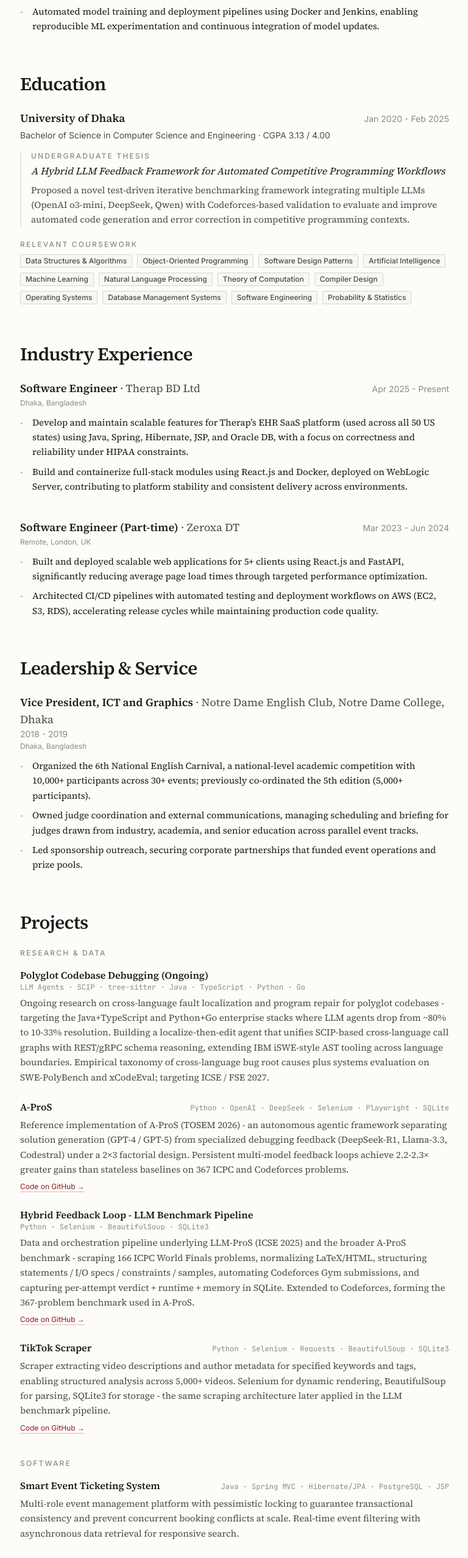
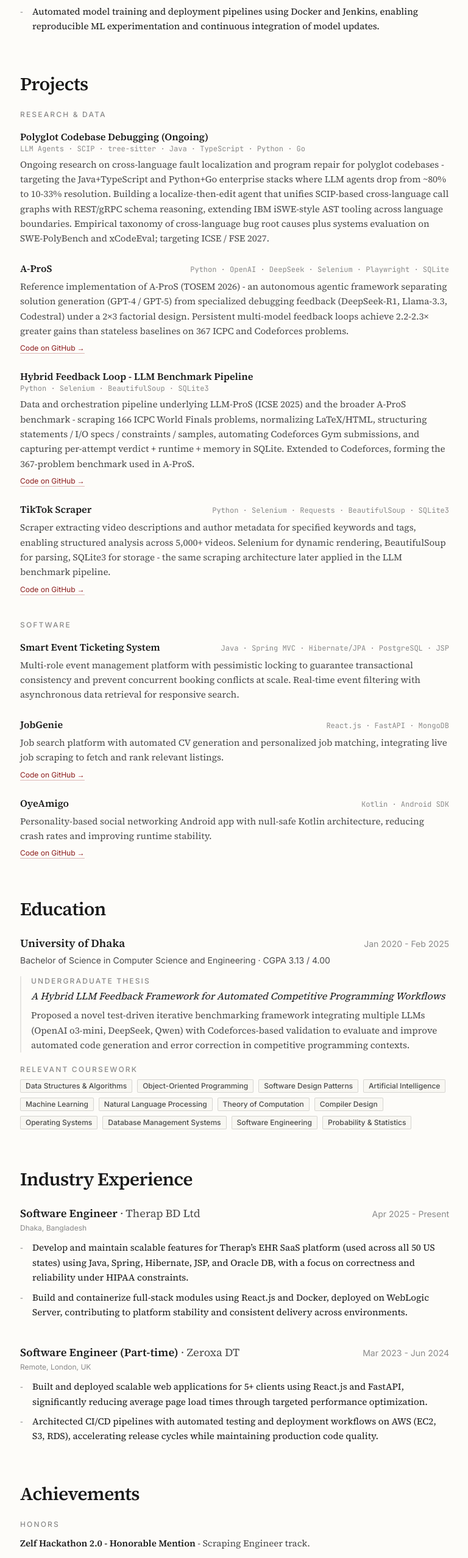
Before and after one commit to sifat-hossain-niloy/sifathossain.github.io, a Next.js app: page / in a window 1280 px wide. Shown: the part 3200-5755 px from the top of the page at 61% size, without its empty margins (255-1023 px from the left). Built offline with nearby package versions, Linux system fonts and the light colour scheme.

Commit message:
Reorderd section

```diff
--- a/src/app/page.tsx
+++ b/src/app/page.tsx
@@ -72,6 +72,15 @@ export default function Home() {
         <ExperienceList roles={research} />
       </section>
 
+      {/* PROJECTS */}
+      <section id="projects" className="scroll-mt-24">
+        <h2 className="section-title">Projects</h2>
+        <div className="subhead mb-4">Research & data</div>
+        <ProjectList items={projects.filter(p => p.kind === 'research')} />
+        <div className="subhead mt-10 mb-4">Software</div>
+        <ProjectList items={projects.filter(p => p.kind === 'software')} />
+      </section>
+
       {/* EDUCATION */}
       <section id="education" className="scroll-mt-24">
         <h2 className="section-title">Education</h2>
@@ -95,22 +104,10 @@ export default function Home() {
         </div>
       </section>
 
-      {/* INDUSTRY & SERVICE */}
+      {/* INDUSTRY */}
       <section className="scroll-mt-24">
         <h2 className="section-title">Industry Experience</h2>
         <ExperienceList roles={industry} />
-
-        <h2 className="section-title">Leadership & Service</h2>
-        <ExperienceList roles={leadership} />
-      </section>
-
-      {/* PROJECTS */}
-      <section id="projects" className="scroll-mt-24">
-        <h2 className="section-title">Projects</h2>
-        <div className="subhead mb-4">Research & data</div>
-        <ProjectList items={projects.filter(p => p.kind === 'research')} />
-        <div className="subhead mt-10 mb-4">Software</div>
-        <ProjectList items={projects.filter(p => p.kind === 'software')} />
       </section>
 
       {/* ACHIEVEMENTS */}
@@ -158,6 +155,12 @@ export default function Home() {
             </div>
           ))}
         </div>
+      </section>
+
+      {/* LEADERSHIP & SERVICE */}
+      <section className="scroll-mt-24">
+        <h2 className="section-title">Leadership & Service</h2>
+        <ExperienceList roles={leadership} />
       </section>
 
       {/* CONTACT */}
```
